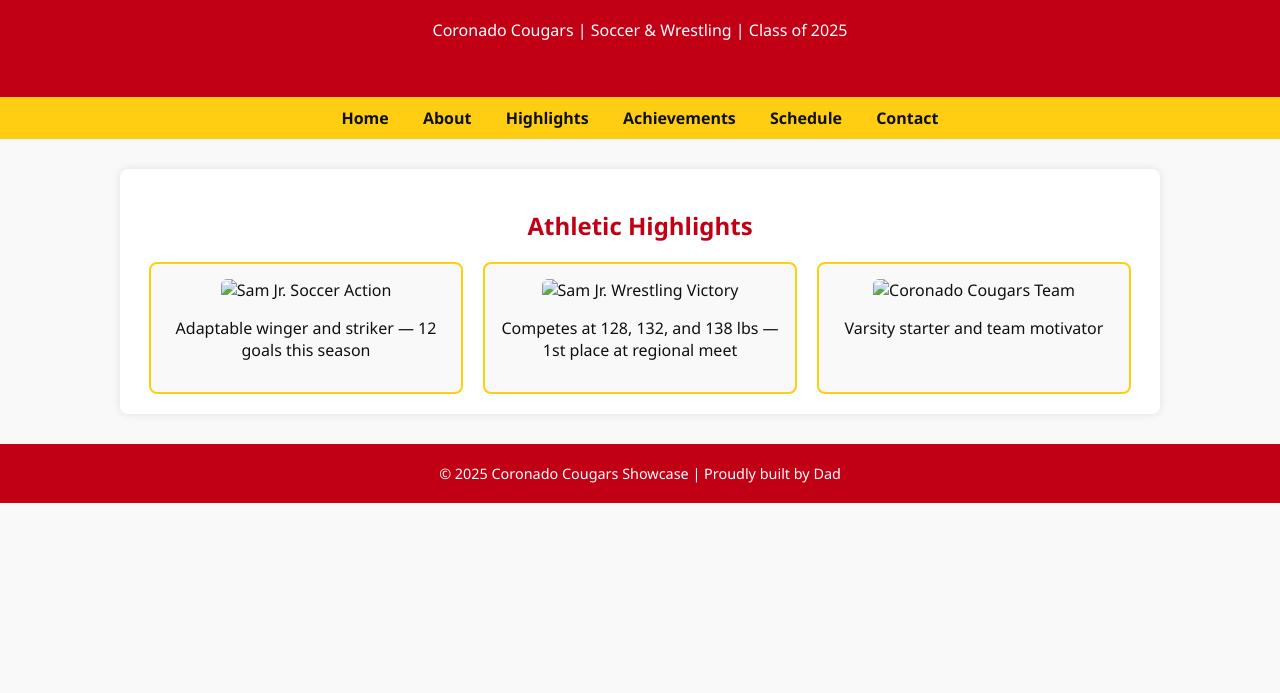
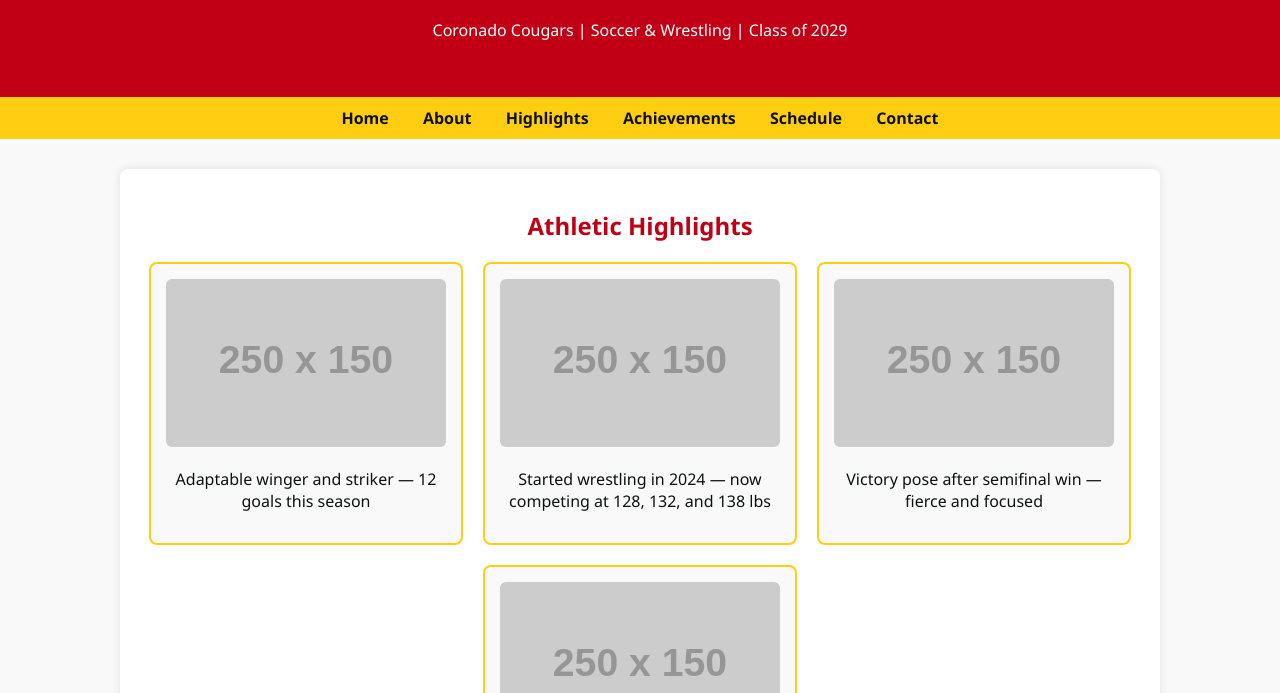
Before and after one commit to dsammy0401-lab/coronado-athlete-showcase, a plain HTML site: page index.html in a window 1280 px wide. Shown: the part 107-800 px from the top of the page. Drawn offline with Linux system fonts and the light colour scheme; placeholder pictures from the web are drawn by us.

Commit message:
Update index.html

```diff
--- a/index.html
+++ b/index.html
@@ -88,7 +88,7 @@
 <body>
   <header>
     <h1>Sam Dickison Jr.</h1>
-    <p>Coronado Cougars | Soccer & Wrestling | Class of 2025</p>
+    <p>Coronado Cougars | Soccer & Wrestling | Class of 2029</p>
   </header>
 
   <nav>
@@ -104,15 +104,19 @@
     <h2 class="section-title">Athletic Highlights</h2>
     <div class="highlight-grid">
       <div class="card">
-        <img src="images/soccer-action.jpg" alt="Sam Jr. Soccer Action">
+        <img src="https://via.placeholder.com/250x150?text=Soccer+Action" alt="Sam Jr. Soccer Action">
         <p>Adaptable winger and striker — 12 goals this season</p>
       </div>
       <div class="card">
-        <img src="images/wrestling-win.jpg" alt="Sam Jr. Wrestling Victory">
-        <p>Competes at 128, 132, and 138 lbs — 1st place at regional meet</p>
+        <img src="https://via.placeholder.com/250x150?text=Wrestling+Victory" alt="Sam Jr. Wrestling Victory">
+        <p>Started wrestling in 2024 — now competing at 128, 132, and 138 lbs</p>
       </div>
       <div class="card">
-        <img src="images/team-photo.jpg" alt="Coronado Cougars Team">
+        <img src="https://via.placeholder.com/250x150?text=Wrestling+Pose" alt="Sam Jr. Wrestling Pose">
+        <p>Victory pose after semifinal win — fierce and focused</p>
+      </div>
+      <div class="card">
+        <img src="https://via.placeholder.com/250x150?text=Team+Photo" alt="Coronado Cougars Team">
         <p>Varsity starter and team motivator</p>
       </div>
     </div>
@@ -123,3 +127,4 @@
   </footer>
 </body>
 </html>
+</html>
```
